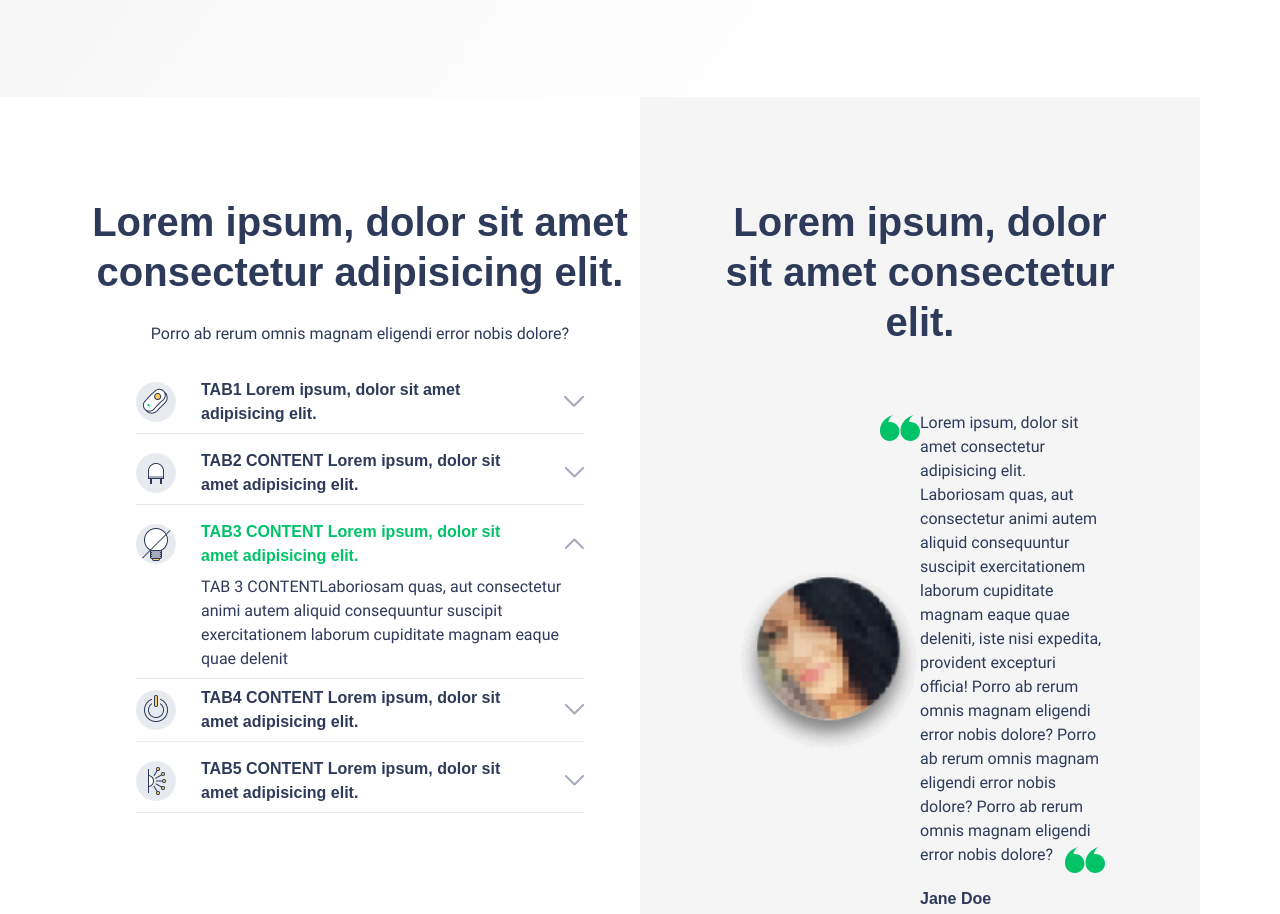
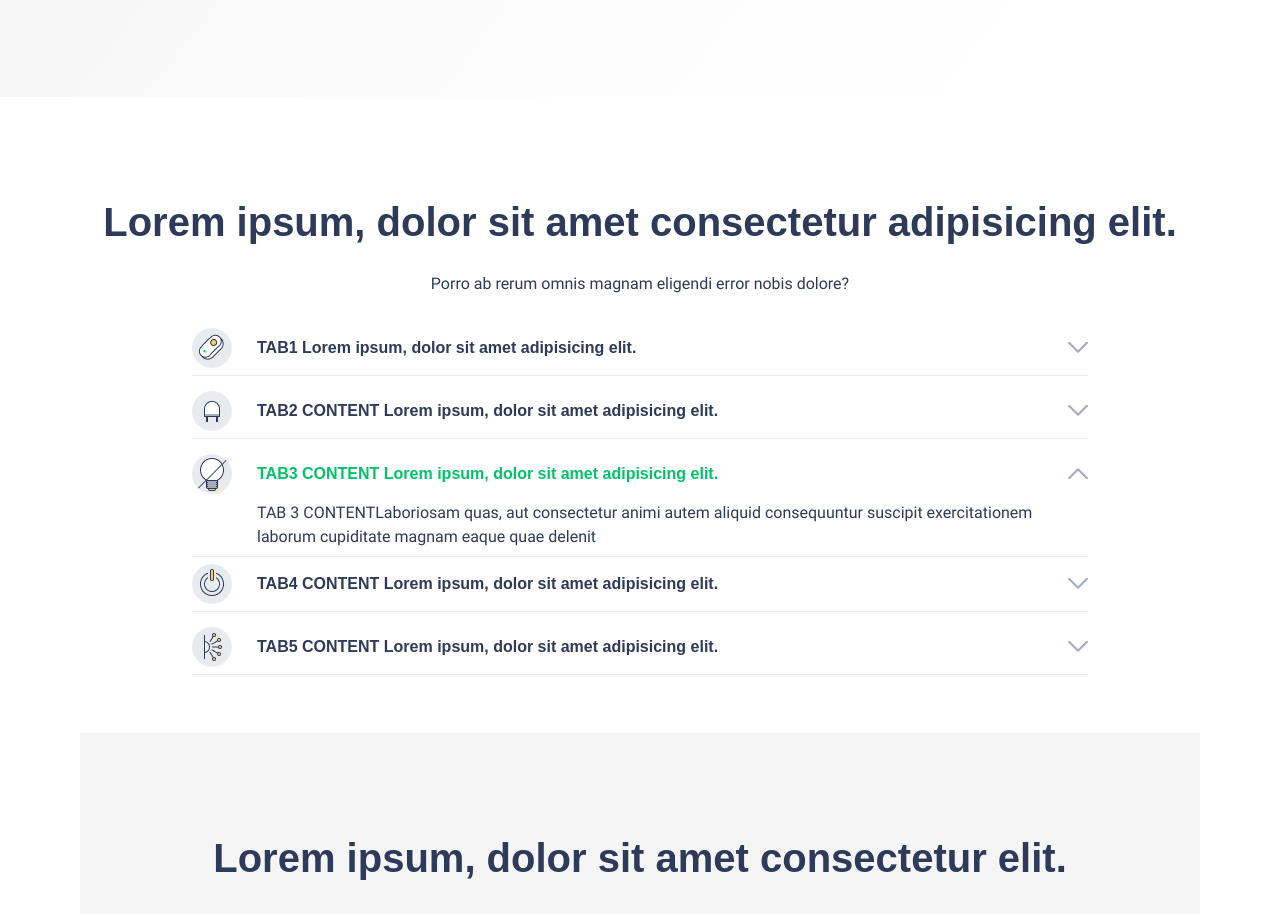
Before and after one commit to SergeyKarachevtcev/test-landing, a website: page index.html in a window 1280 px wide. Shown: the part 1044-1958 px from the top of the page. Drawn offline with Linux system fonts and the light colour scheme; files whose address does not match are found by name; a web font is replaced by a local one.

Commit message:
media done

```diff
--- a/scss/blocks/_media.scss
+++ b/scss/blocks/_media.scss
@@ -1,8 +1,16 @@
 @media (max-width: 1380px) {
   /* footer */
   .fotter-wrapper {
+    display: flex;
+    flex-direction: column;
     flex-direction: row;
     row-gap: 50px;
+  }
+  .advantages {
+    max-width: 100%;
+  }
+  .reviews {
+    max-width: 100%;
   }
 }
 @media (max-width: 991px) {
```
Also changed, not shown: css/style.css/main.css, 1 other file.
